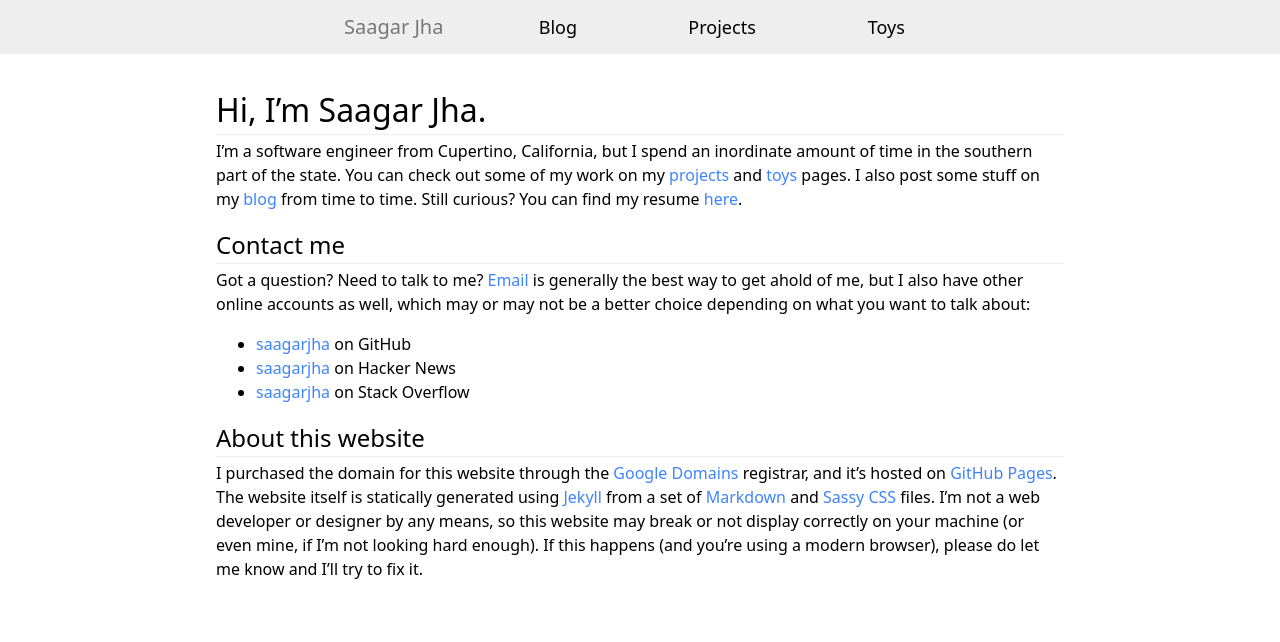
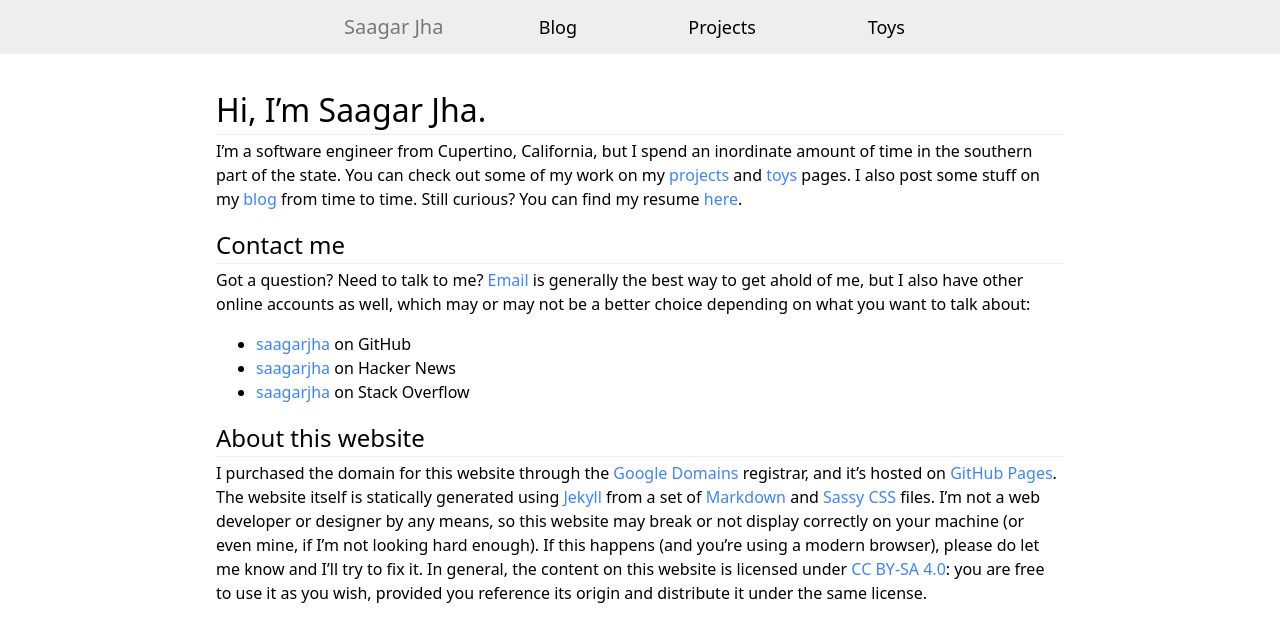
Before and after one commit to saagarjha/saagarjha.github.io, a Jekyll site: the page built from index.md, in a window 1280 px wide. Shown: the top 642 px of the page. Built offline with Jekyll 4.4.1, drawn with Linux system fonts in a browser that asks for light colours.

Commit message:
Add license

```diff
--- a/_includes/footer.html
+++ b/_includes/footer.html
@@ -1,2 +1,6 @@
-<footer>
-</footer>
+{% if layout.show_copyright %}
+	<footer id="copyright">
+		<hr>
+		<p>Copyright © Saagar Jha {{ site.time | date: '%Y' }}. Licensed under <a href="https://creativecommons.org/licenses/by-sa/4.0/">CC BY-SA 4.0</a> where applicable.</p>
+	</footer>
+{% endif %}
--- a/_layouts/post.html
+++ b/_layouts/post.html
@@ -1,5 +1,6 @@
 ---
 layout: page
+show_copyright: true
 post_stylesheets:
   - post
 ---
--- a/css/default.scss
+++ b/css/default.scss
@@ -33,6 +33,13 @@
 	font-size: $font_size;
 	line-height: $line_height;
 	@include adaptive(background-color, $body_background_color);
+	display: flex;
+	min-height: 100vh;
+	flex-direction: column;
+}
+
+main {
+	flex: 1;
 }
 
 p {
--- a/css/page.scss
+++ b/css/page.scss
@@ -10,6 +10,8 @@
 	light: black,
 	dark: white,
 );
+
+$copyright_padding: 0.5rem 1rem 1rem 1rem;
 
 $p_margin_size: 0.25rem 0;
 
@@ -136,6 +138,19 @@
 
 article * {
 	max-width: 100%;
+}
+
+#copyright {
+	p {
+		max-width: $article_width;
+		margin: $article_margin;
+		padding: $copyright_padding;
+		@include adaptive(color, $article_color);
+	}
+
+	@media print {
+		display: none;
+	}
 }
 
 p {
--- a/index.md
+++ b/index.md
@@ -14,4 +14,4 @@
 - [saagarjha](https://stackoverflow.com/users/5230900/saagarjha){: rel="me"} on Stack Overflow
 
 ## About this website
-I purchased the domain for this website through the [Google Domains](https://domains.google/) registrar, and it's hosted on [GitHub Pages](https://pages.github.com). The website itself is statically generated using [Jekyll](https://jekyllrb.com) from a set of [Markdown](https://daringfireball.net/projects/markdown/) and [Sassy CSS](http://sass-lang.com) files. I'm not a web developer or designer by any means, so this website may break or not display correctly on your machine (or even mine, if I'm not looking hard enough). If this happens (and you're using a modern browser), please do let me know and I'll try to fix it.
+I purchased the domain for this website through the [Google Domains](https://domains.google/) registrar, and it's hosted on [GitHub Pages](https://pages.github.com). The website itself is statically generated using [Jekyll](https://jekyllrb.com) from a set of [Markdown](https://daringfireball.net/projects/markdown/) and [Sassy CSS](http://sass-lang.com) files. I'm not a web developer or designer by any means, so this website may break or not display correctly on your machine (or even mine, if I'm not looking hard enough). If this happens (and you're using a modern browser), please do let me know and I'll try to fix it. In general, the content on this website is licensed under [CC BY-SA 4.0](https://creativecommons.org/licenses/by-sa/4.0/): you are free to use it as you wish, provided you reference its origin and distribute it under the same license.
```
